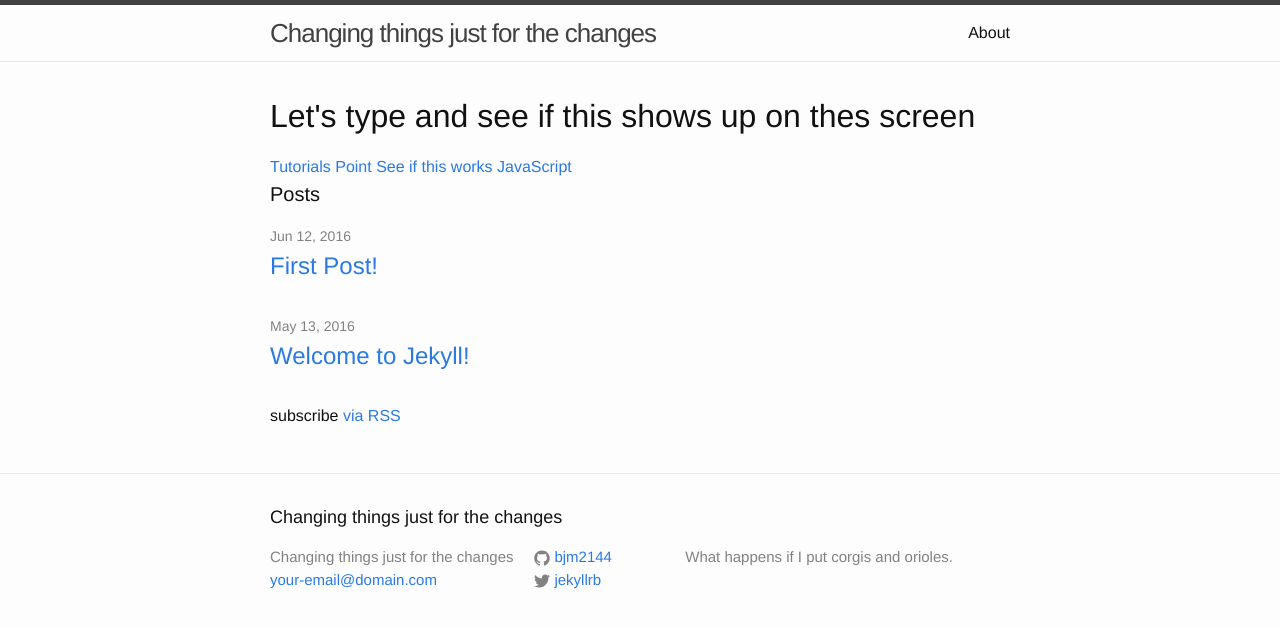
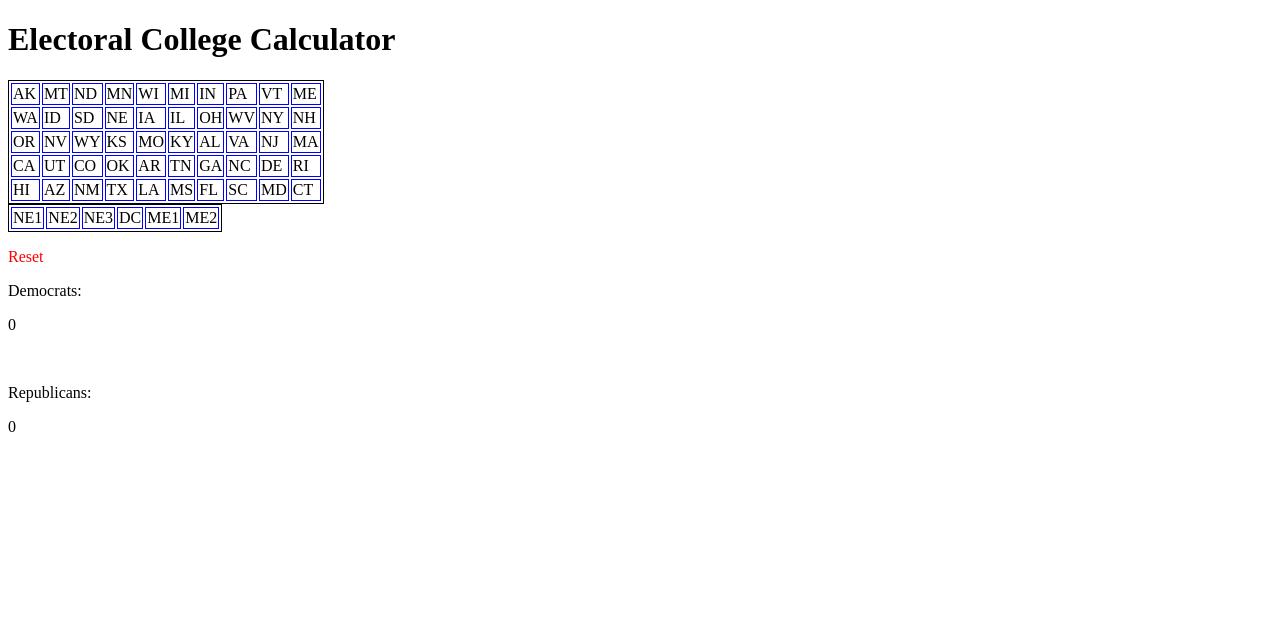
Before and after one commit to bjm2144/bjm2144.github.io, a Jekyll site: the page index.html, which Jekyll copies as it is, in a window 1280 px wide. Shown: the top 628 px of the page. Built offline with Jekyll 4.4.1, drawn with Linux system fonts in a browser that asks for light colours.

Commit message:
Add Electoral College code

```diff
--- /dev/null
+++ b/css/styles.css
@@ -0,0 +1,8 @@
+table{
+    border: 1px solid black;
+}
+
+td{
+    border: 1px solid blue;
+    background-color: white;
+}
--- a/index.html
+++ b/index.html
@@ -1,28 +1,219 @@
----
-layout: default
----
+<!DOCTYPE html>
+<html>
+    <head>
+        <link rel="stylesheet" href="css\styles.css">
+    </head>
+    <body>
 
-<div class="home">
+        <h1 id = 'title'>Electoral College Calculator</h1>
 
-  <h1> Let's type and see if this shows up on thes screen</h1>
-  <a href="http://www.tutorialspoint.com" target="_self">Tutorials Point</a>
-  <a href="bjm2144.github.io/practiceHTML/test" target="_self">See if this works</a>
-   <a href="bjm2144.github.io/practiceJavaScript/practice" target="_self">JavaScript</a>
+<table id = "tableID">
+    <!--Row 1-->
+    <tr>
+        <td id = 'AK'>
+            AK
+        </td>
+        <td id = 'MT'>
+            MT
+        </td>
+        <td id = 'ND'>
+            ND
+        </td>
+        <td id = 'MN'>
+            MN
+        </td>
+        <td id = 'WI'>
+            WI
+        </td>
+        <td id = 'MI'>
+            MI
+        </td>
+        <td id = 'IN'>
+            IN
+        </td>
+        <td id = 'PA'>
+            PA
+        </td>
+        <td id = 'VT'>
+            VT
+        </td>
+        <td id = 'ME'>
+            ME
+        </td>
+    </tr>
+    <!--Row 2-->
+    <tr>
+        <td id = 'WA'>
+            WA
+        </td>
+        <td id = 'ID'>
+            ID
+        </td>
+        <td id = 'SD'>
+            SD
+        </td>
+        <td id = 'NE'>
+            NE
+        </td>
+        <td id = 'IA'>
+            IA
+        </td>
+        <td id = 'IL'>
+            IL
+        </td>
+        <td id = 'OH'>
+            OH
+        </td>
+        <td id = 'WV'>
+            WV
+        </td>
+        <td id = 'NY'>
+            NY
+        </td>
+        <td id = 'NH'>
+            NH
+        </td>
 
-  <h1 class="page-heading">Posts</h1>
+    </tr>
+    <!--Row 3-->
+    <tr>
+        <td id = 'OR'>
+            OR
+        </td>
+        <td id = 'NV'>
+            NV
+        </td>
+        <td id = 'WY'>
+            WY
+        </td>
+        <td id = 'KS'>
+            KS
+        </td>
+        <td id = 'MO'>
+            MO
+        </td>
+        <td id = 'KY'>
+            KY
+        </td>
+        <td id = 'AL'>
+            AL
+        </td>
+        <td id = 'VA'>
+            VA
+        </td>
+        <td id = 'NJ'>
+            NJ
+        </td>
+        <td id = 'MA'>
+            MA
+        </td>
+    </tr>
+    <!--Row 4-->
+    <tr>
+        <td id = 'CA'>
+            CA
+        </td>
+        <td id = 'UT'>
+            UT
+        </td>
+        <td id = 'CO'>
+            CO
+        </td>
+        <td id = 'OK'>
+            OK
+        </td>
+        <td id = 'AR'>
+            AR
+        </td>
+        <td id = 'TN'>
+            TN
+        </td>
+        <td id = 'GA'>
+            GA
+        </td>
+        <td id = 'NC'>
+            NC
+        </td>
+        <td id = 'DE'>
+            DE
+        </td>
+        <td id = 'RI'>
+            RI
+        </td>
+    </tr>
+    <!--Row 5-->
+    <tr>
+        <td id = 'HI'>
+            HI
+        </td>
+        <td id = 'AZ'>
+            AZ
+        </td>
+        <td id = 'NM'>
+            NM
+        </td>
+        <td id = 'TX'>
+            TX
+        </td>
+        <td id = 'LA'>
+            LA
+        </td>
+        <td id = 'MS'>
+            MS
+        </td>
+        <td id = 'FL'>
+            FL
+        </td>
+        <td id = 'SC'>
+            SC
+        </td>
+        <td id = 'MD'>
+            MD
+        </td>
+        <td id = 'CT'>
+            CT
+        </td>
 
-  <ul class="post-list">
-    {% for post in site.posts %}
-      <li>
-        <span class="post-meta">{{ post.date | date: "%b %-d, %Y" }}</span>
+    </tr>
+</table>
 
-        <h2>
-          <a class="post-link" href="{{ post.url | prepend: site.baseurl }}">{{ post.title }}</a>
-        </h2>
-      </li>
-    {% endfor %}
-  </ul>
+<div>
+    <table id = "nonStates">
+        <tr>
+            <td id = 'NE1'>
+                NE1
+            </td>
+            <td id = 'NE2'>
+                NE2
+            </td>
+            <td id = 'NE3'>
+                NE3
+            </td>
+            <td id = 'DC'>
+                DC
+            </td>
+            <td id = 'ME1'>
+                ME1
+            </td>
+            <td id = 'ME2'>
+                ME2
+            </td>
+        </tr>
+    </table>
+</div>
 
-  <p class="rss-subscribe">subscribe <a href="{{ "/feed.xml" | prepend: site.baseurl }}">via RSS</a></p>
+<p class = "button" id = "reset">Reset</p>
 
+<div>
+    <p class = "tag" id = "democratTag">Democrats:</p>
+    <p id = "blue">0</p>
+    <br>
+    <p class = "tag" id = "republicanTag">Republicans:</p>
+    <p id = "red">0</p>
 </div>
+
+<script type="text/javascript" src="javascript\changeColor.js"></script>
+
+</body>
+
+</html>
--- /dev/null
+++ b/javascript/changeColor.js
@@ -0,0 +1,254 @@
+let red = 0;
+let blue = 0;
+
+let table = document.getElementById('tableID');
+let tableNonStates = document.getElementById('nonStates');
+
+let reset = document.getElementById('reset');
+
+reset.style.color = 'red';
+
+if (table != null) {
+    for (let i = 0; i < table.rows.length; i++) {
+        for (let j = 0; j < table.rows[i].cells.length; j++)
+            table.rows[i].cells[j].onclick = function () {
+                tableText(this);
+        };
+    }
+}
+
+if(tableNonStates != null){
+    for(let i = 0; i < tableNonStates.rows.length; i++){
+        for(let j = 0; j < tableNonStates.rows[i].cells.length; j++)
+            tableNonStates.rows[i].cells[j].onclick = function (){
+                tableText(this);
+        };
+    }
+}
+
+if (reset != null){
+    reset.onclick = function (){
+        resetValues(this);
+    };
+}
+
+function resetValues(tableCell){
+    let red = document.getElementById('red');
+    let blue = document.getElementById('blue');
+    red.innerHTML = parseInt(0);
+    blue.innerHTML = parseInt(0);
+
+    for (let i = 0; i < table.rows.length; i++) {
+        for (let j = 0; j < table.rows[i].cells.length; j++){
+            table.rows[i].cells[j].style.backgroundColor = "white";
+        }
+    }
+
+    for (let i = 0; i < tableNonStates.rows.length; i++) {
+        for (let j = 0; j < tableNonStates.rows[i].cells.length; j++){
+            tableNonStates.rows[i].cells[j].style.backgroundColor = "white";
+        }
+    }
+}
+
+function tableText(tableCell) {
+    let red = document.getElementById('red');
+    let blue = document.getElementById('blue');
+    let cost = returnCost(tableCell.innerHTML);
+
+    if(tableCell.style.backgroundColor == "red"){
+        console.log("The color is red");
+        red.innerHTML = parseInt(red.innerHTML) - cost;
+        blue.innerHTML = parseInt(blue.innerHTML) + cost;
+        tableCell.style.backgroundColor = "blue";
+    }
+    else if(tableCell.style.backgroundColor == "blue"){
+        console.log("The color is blue");
+        blue.innerHTML = parseInt(blue.innerHTML) - cost;
+        tableCell.style.backgroundColor = "white";
+    }
+    else{
+        console.log("The color is white");
+        red.innerHTML = parseInt(red.innerHTML) + cost;
+        tableCell.style.backgroundColor = "red";
+    }
+
+}
+
+function returnCost(state){
+    state = state.trim();
+    console.log(state);
+    console.log(state.length);
+    switch(state){
+        case 'AL':
+            return 9;
+        break;
+        case 'AK':
+            return 3;
+        break;
+        case 'AZ':
+            return 11;
+        break;
+        case 'AR':
+            return 6;
+        break;
+        case 'CA':
+            return 54;
+        break;
+        case 'CO':
+            return 10;
+        break;
+        case 'CT':
+            return 7;
+        break;
+        case 'DE':
+            return 3;
+        break;
+        case 'FL':
+            return 30;
+        break;
+        case 'GA':
+            return 16;
+        break;
+        case 'HI':
+            return 4;
+        break;
+        case 'ID':
+            return 4;
+        break;
+        case 'IL':
+            return 19;
+        break;
+        case 'IN':
+            return 11;
+        break;
+        case 'IA':
+            return 6;
+        break;
+        case 'KS':
+            return 6;
+        break;
+        case 'KY':
+            return 8;
+        break;
+        case 'LA':
+            return 8;
+        break;
+        case 'ME':
+            return 2;
+        break;
+        case 'MD':
+            return 10;
+        break;
+        case 'MA':
+            return 11;
+        break;
+        case 'MI':
+            return 15;
+        break;
+        case 'MN':
+            return 10;
+        break;
+        case 'MS':
+            return 6;
+        break;
+        case 'MO':
+            return 10;
+        break;
+        case 'MT':
+            return 4;
+        break;
+        case 'NE':
+            return 2;
+        break;
+        case 'NV':
+            return 6;
+        break;
+        case 'NH':
+            return 4;
+        break;
+        case 'NJ':
+            return 14;
+        break;
+        case 'NM':
+            return 5;
+        break;
+        case 'NY':
+            return 28;
+        break;
+        case 'NC':
+            return 16;
+        break;
+        case 'ND':
+            return 3;
+        break;
+        case 'OH':
+            return 17;
+        break;
+        case 'OK':
+            return 7;
+        break;
+        case 'OR':
+            return 8;
+        break;
+        case 'PA':
+            return 19;
+        break;
+        case 'RI':
+            return 4;
+        break;
+        case 'SC':
+            return 9;
+        break;
+        case 'SD':
+            return 3;
+        break;
+        case 'TN':
+            return 11;
+        break;
+        case 'TX':
+            return 40;
+        break;
+        case 'UT':
+            return 6;
+        break;
+        case 'VT':
+            return 3;
+        break;
+        case 'VA':
+            return 13;
+        break;
+        case 'WA':
+            return 12;
+        break;
+        case 'WV':
+            return 4;
+        break;
+        case 'WI':
+            return 10;
+        break;
+        case 'WY':
+            return 3;
+        break;
+        case 'DE':
+            return 3;
+        break;
+        case 'ME1':
+            return 1;
+        break;
+        case 'ME2':
+            return 1;
+        break;
+        case 'NE1':
+            return 1;
+        break;
+        case 'NE2':
+            return 1;
+        break;
+        case 'NE3':
+            return 1;
+        break;
+        default:
+            return 1;
+    }
+}
```
Also changed, not shown: blog.html (added, +28 -0 lines).
